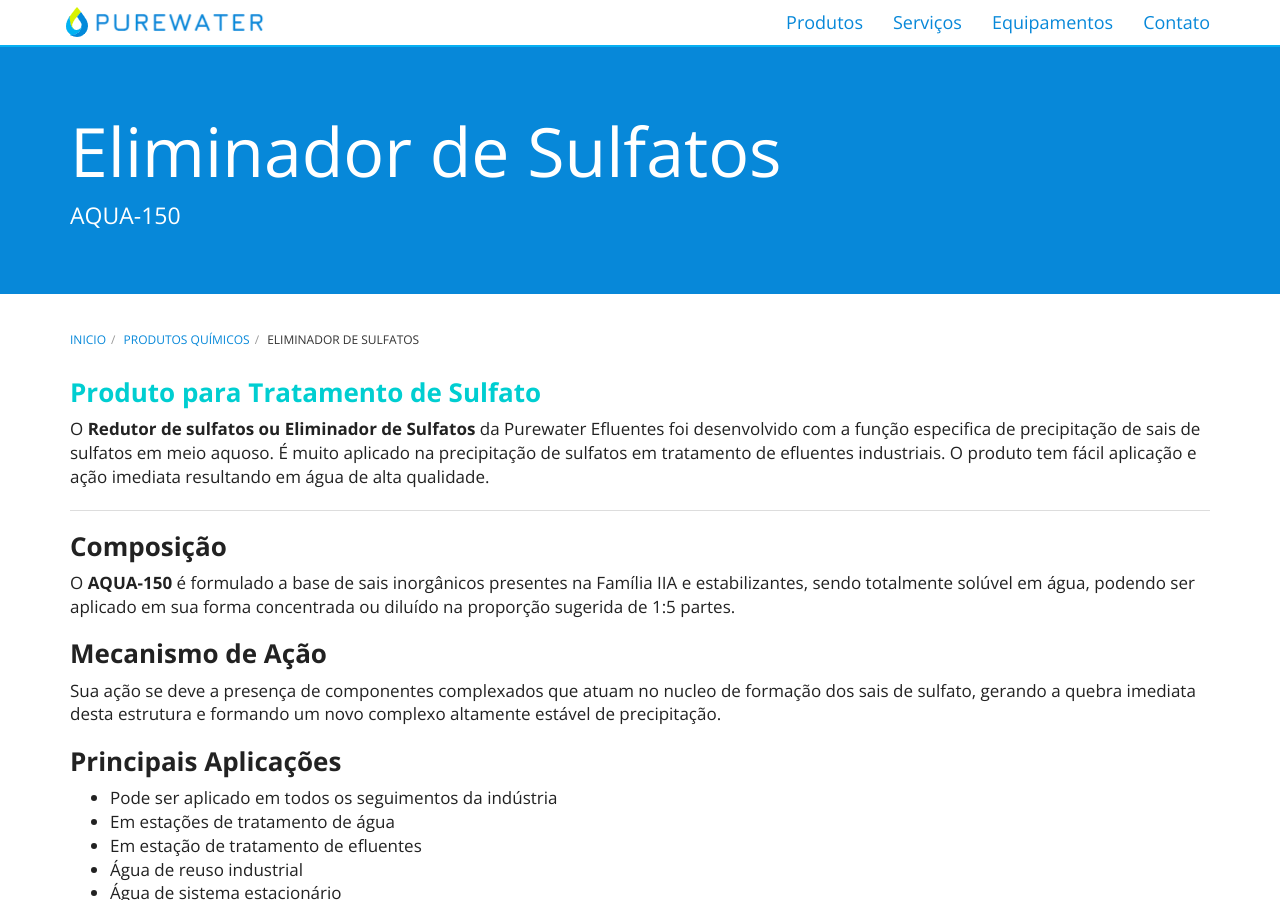
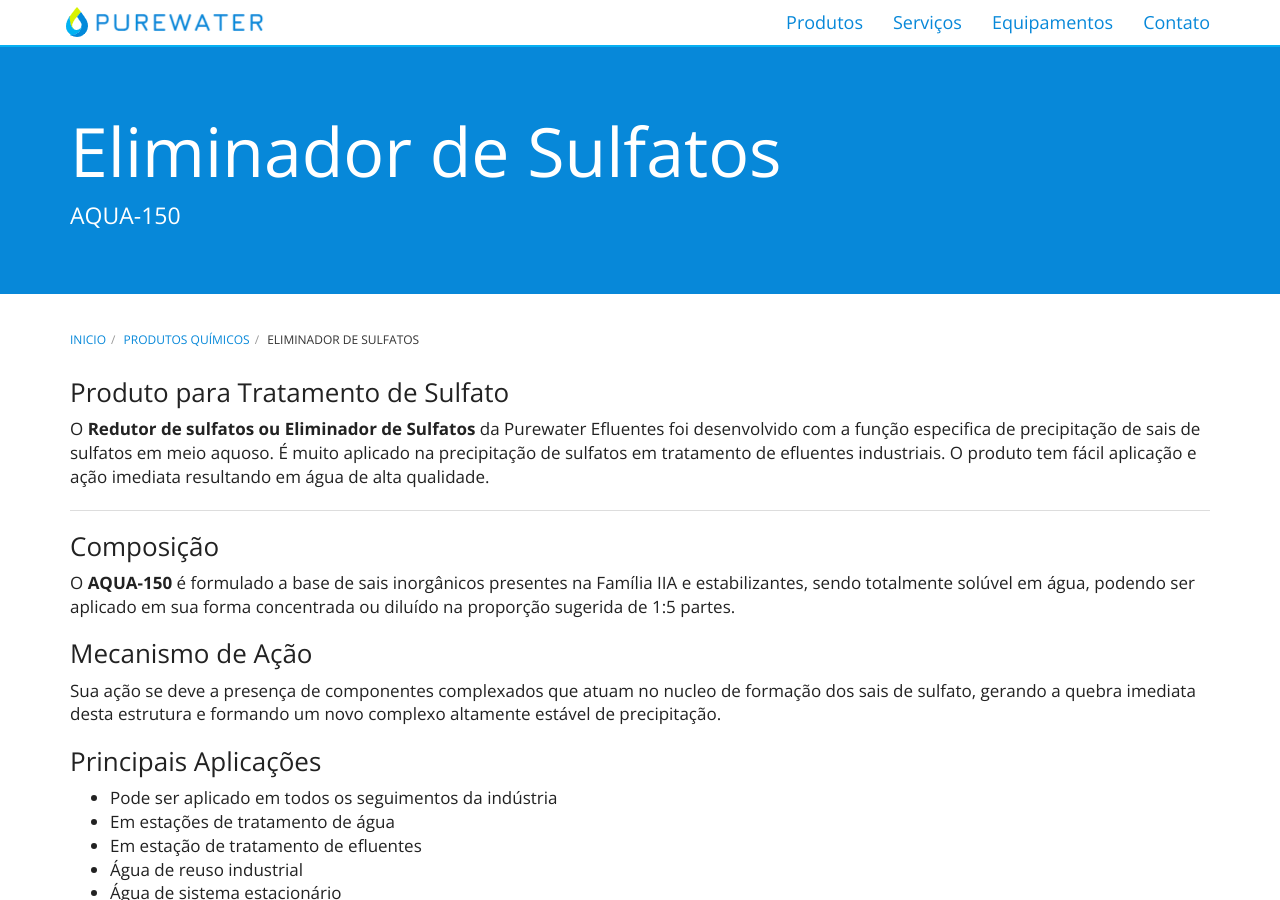
Before and after one commit to purewaterefluentes/purewaterefluentes.github.io, a Jekyll site: the page built from produtos/eliminador-de-sulfatos.md, in a window 1280 px wide and 900 px high. Built offline with Jekyll 4.4.1, drawn with Linux system fonts in a browser that asks for light colours; nearby versions of some CDN libraries; library files that are not in the unit come from our copies.

Commit message:
Remocao de negrito em cabeçalho

```diff
--- a/produtos/eliminador-de-sulfatos.md
+++ b/produtos/eliminador-de-sulfatos.md
@@ -5,21 +5,21 @@
 subtitle: AQUA-150
 ---
 
-### **<font color="#00CED1">Produto para Tratamento de Sulfato</font>**
+### Produto para Tratamento de Sulfato
 
 O **Redutor de sulfatos ou Eliminador de Sulfatos** da Purewater Efluentes foi desenvolvido com a função especifica de precipitação de sais de sulfatos em meio aquoso. É muito aplicado na precipitação de sulfatos em tratamento de efluentes industriais.
 O produto tem fácil aplicação e ação imediata resultando em água de alta qualidade.
 
 ---
-### **Composição**
+### Composição
 
 O **AQUA-150** é formulado a base de sais inorgânicos presentes na Família IIA e estabilizantes, sendo totalmente solúvel em água, podendo ser aplicado em sua forma concentrada ou diluído na proporção sugerida de 1:5 partes.
 
-### **Mecanismo de Ação**
+### Mecanismo de Ação
 
 Sua ação se deve a presença de componentes complexados que atuam no nucleo de formação dos sais de sulfato, gerando a quebra imediata desta estrutura e formando um novo complexo altamente estável de precipitação.
 
-### **Principais Aplicações**
+### Principais Aplicações
 
 - Pode ser aplicado em todos os seguimentos da indústria
 - Em estações de tratamento de água
@@ -28,7 +28,7 @@
 - Água de sistema estacionário
 - Solúvel em água e de fácil aplicação.
 
-### **Características**
+### Características
 
 - Tipo: Bactericida aromatizado
 - Densidade: > 1,00 g/cm3 (25 °C)
@@ -36,7 +36,7 @@
 - Aparência: Líquido transparente à turvo
 - Odor: Inodoro
 
-### **Funcionalidades**
+### Funcionalidades
 
 - Redutor de sulfatos de alta efeciencia para tratamento de efluentes industrais
 - Alta concentração
@@ -45,7 +45,7 @@
 - Alta dispersão superficial.
 - Não gera residual pós tratamento do sulfato
 
-### **Fornecimento**
+### Fornecimento
 
 - Bombona plástica de 25 ou 50 Kg
 - Container (IBC) Plástico de 1000 litros
```
